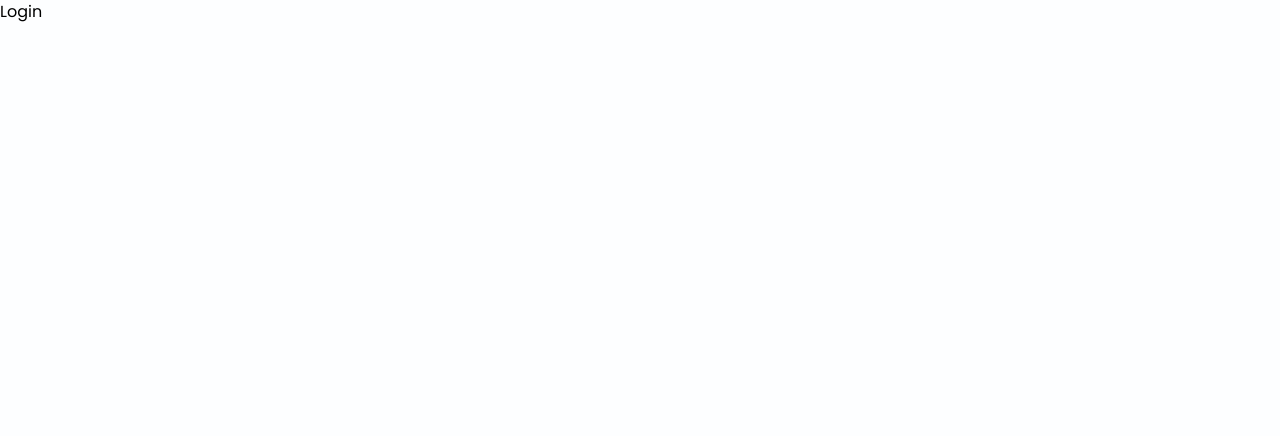
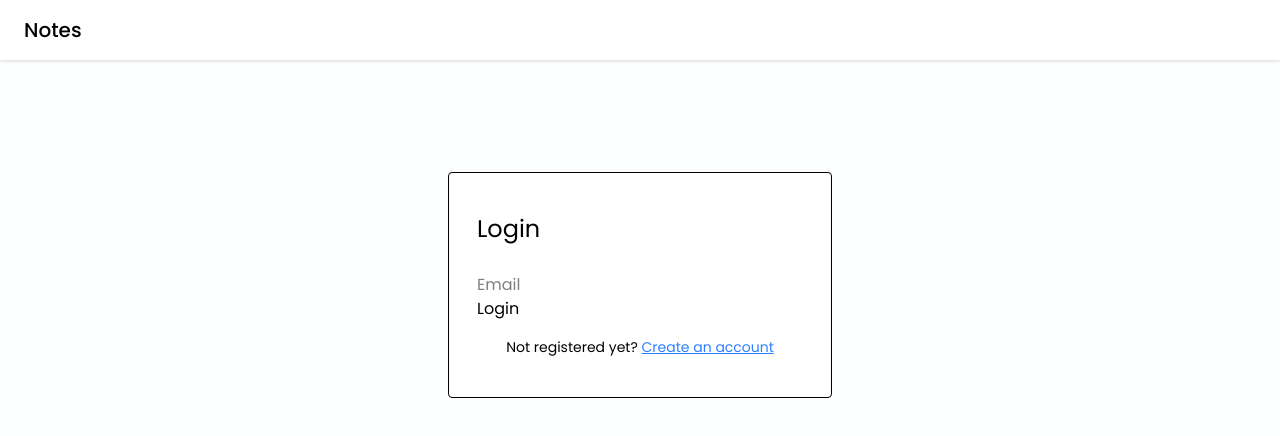
Before and after one commit to SadeeshaRandina/Notes-App, a React (Vite) app in the folder frontend/notes-app/: page /login in a window 1280 px wide. Shown: the top 436 px of the page. Built offline with nearby package versions, Linux system fonts and the light colour scheme.

Commit message:
feat: add Navbar component and integrate it into the Login page

```diff
--- /dev/null
+++ b/frontend/notes-app/src/components/Navbar/Navbar.jsx
@@ -0,0 +1,11 @@
+import React from 'react'
+
+const Navbar = () => {
+  return (
+    <div className="bg-white flex items-center justify-between p-6 py-2 drop-shadow">
+        <h2 className="text-xl font-medium text-black py-2">Notes</h2>
+    </div>
+  )
+}
+
+export default Navbar
--- a/frontend/notes-app/src/pages/Login/Login.jsx
+++ b/frontend/notes-app/src/pages/Login/Login.jsx
@@ -1,8 +1,31 @@
 import React from 'react'
+import Navbar from '../../components/Navbar/Navbar'
+import { Link } from 'react-router-dom'
 
 const Login = () => {
   return (
-    <div>Login</div>
+    <>
+      <Navbar/>
+
+      <div className="flex items-center justify-center mt-28">
+        <div className="w-96 border rounded bg-white px-7 py-10">
+          <form onSubmit={() => {}}>
+            <h4 className="text-2xl mb-7">Login</h4>
+
+            <input type="text" placeholder="Email" className="input-box"/>
+
+            <button type="submit" className="btn-primary">Login</button>
+
+            <p className="text-sm text-center mt-4">
+              Not registered yet? {" "}
+              <Link to="/signup" className="text-blue-500 underline">
+                Create an account
+              </Link>
+            </p>
+          </form>
+        </div>
+      </div>
+    </>
   )
 }
 
--- a/frontend/notes-app/tailwind.config.js
+++ b/frontend/notes-app/tailwind.config.js
@@ -1,8 +1,16 @@
-/** @type {import( 'tailwindcss' ) .Config} */
+/** @type {import('tailwindcss').Config} */
 export default {
-    content: [],
-    theme: {
-        extend: {}
+  content: [
+    "./index.html",
+    "./src/**/*.{js,ts,jsx,tsx}",
+  ],
+  theme: {
+    extend: {
+      colors: {
+        primary: "#2B85FF",
+        secondary: "#EF863E",
+      },
     },
-    plugins: []
-}
+  },
+  plugins: [],
+};
```
